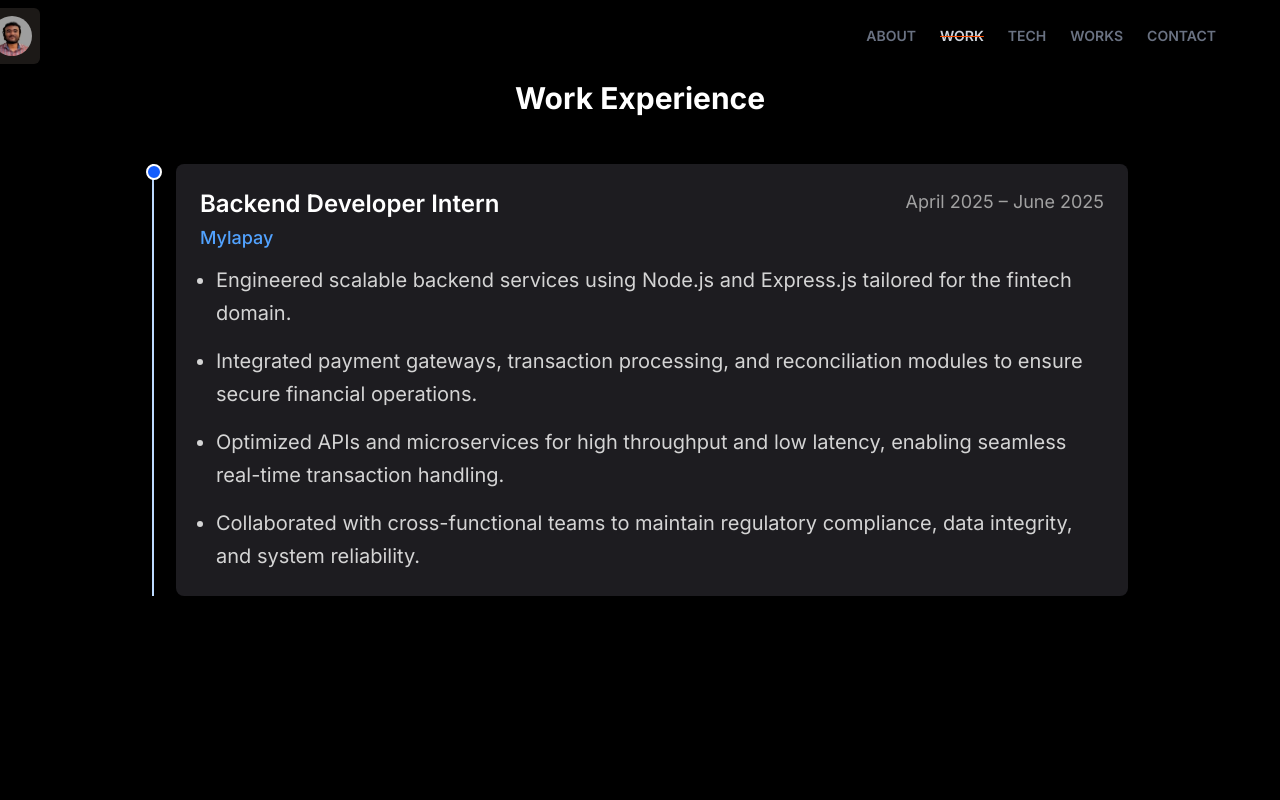
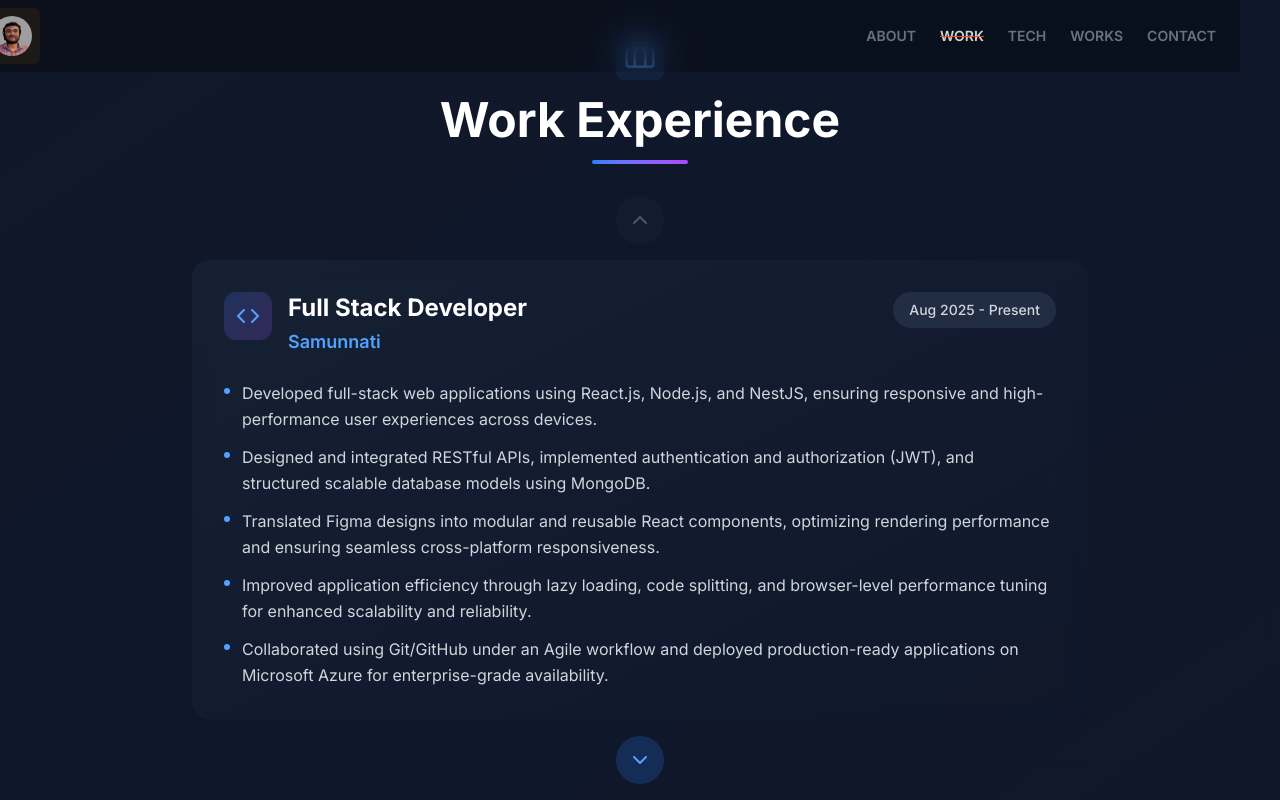
Before and after one commit to diwakarworks/My-portfolio, a Next.js app in the folder portfolio/: page /work in a window 1280 px wide. Built offline with nearby package versions, Linux system fonts and the light colour scheme.

Commit message:
Update page.tsx

```diff
--- a/portfolio/src/app/work/page.tsx
+++ b/portfolio/src/app/work/page.tsx
@@ -1,15 +1,28 @@
-// components/WorkExperience.tsx
 "use client";
-import { Server } from "lucide-react";
-
+import { Server, Code, Briefcase, ChevronDown, ChevronUp } from "lucide-react";
+import { useState } from "react";
 
 const experiences = [
+   {
+    id: 1,
+    company: "Samunnati",
+    role: "Full Stack Developer",
+    duration: "Aug 2025 - Present",
+    icon: Code,
+    description: [
+      "Developed full-stack web applications using React.js, Node.js, and NestJS, ensuring responsive and high-performance user experiences across devices.",
+      "Designed and integrated RESTful APIs, implemented authentication and authorization (JWT), and structured scalable database models using MongoDB.",
+      "Translated Figma designs into modular and reusable React components, optimizing rendering performance and ensuring seamless cross-platform responsiveness.",
+      "Improved application efficiency through lazy loading, code splitting, and browser-level performance tuning for enhanced scalability and reliability.",
+      "Collaborated using Git/GitHub under an Agile workflow and deployed production-ready applications on Microsoft Azure for enterprise-grade availability."
+    ]
+  },
   {
-    id: 1,
+    id: 2,
     company: "Mylapay",
     role: "Backend Developer Intern",
     duration: "April 2025 – June 2025",
-    icon: <Server className=" w-8 h-8 text-white" />,
+    icon: Server,
     description: [
       "Engineered scalable backend services using Node.js and Express.js tailored for the fintech domain.",
       "Integrated payment gateways, transaction processing, and reconciliation modules to ensure secure financial operations.",
@@ -19,37 +32,138 @@ const experiences = [
   },
 ];
 
-const handleClick = () => {
-  window.location.href= "https://mylapay.com"
-}
+export default function WorkExperience() {
+  const [currentIndex, setCurrentIndex] = useState(0);
 
+  const handleCompanyClick = (company: string) => {
+    if (company === "Samunnati") {
+      window.open("https://samunnati.com", "_blank");
+    }
+    else if (company="Mylapay"){
+      window.open("https://mylapay.com", "_blank")
+    }
+  };
 
+  const scrollToNext = () => {
+    if (currentIndex < experiences.length - 1) {
+      setCurrentIndex(currentIndex + 1);
+    }
+  };
 
-export default function WorkExperience() {
+  const scrollToPrevious = () => {
+    if (currentIndex > 0) {
+      setCurrentIndex(currentIndex - 1);
+    }
+  };
+
+  const currentExp = experiences[currentIndex];
+  const Icon = currentExp.icon;
+
   return (
-    <section className="bg-black overflow-y:visible py-20 min-h-screen">
-      <div className="max-w-5xl mx-auto px-6">
-        <h2 className="text-3xl text-white  text-center font-bold mb-12 ">Work Experience</h2>
-        <div className="relative  pl-6">
-          {experiences.map((exp) => (
-            <div key={exp.id} className="mb-10 relative">
-           <span className="absolute -left-6 top-0 bottom-0 w-0.5 bg-blue-200 before:content-[''] before:absolute before:-left-1.5 before:top-0 before:w-4 before:h-4 before:bg-blue-600 before:rounded-full before:border-2 before:border-white before:shadow-lg before:z-10" />
-              <div className="bg-[#1d1c20] p-6 rounded-lg border border-white/10 shadow-sm">
-                <div className="flex justify-between items-start mb-1">
-                  <h3 className="text-2xl text-white font-semibold">{exp.role}</h3>
-                  <span className="text-lg text-neutral-400">{exp.duration}</span>
+    <div className="min-h-screen bg-gradient-to-br from-gray-900 via-slate-900 to-gray-900 flex flex-col items-center justify-center px-4 sm:px-6 lg:px-8 py-8">
+      <div className="max-w-4xl w-full">
+        {/* Header */}
+        <div className="text-center mb-8">
+          <div className="inline-flex items-center justify-center p-2 bg-blue-500/10 rounded-lg mb-4">
+            <Briefcase className="w-8 h-8 text-blue-400" />
+          </div>
+          <h1 className="text-4xl md:text-5xl font-bold text-white mb-4">
+            Work Experience
+          </h1>
+          <div className="w-24 h-1 bg-gradient-to-r from-blue-500 to-purple-500 mx-auto rounded-full"></div>
+        </div>
+
+        {/* Scroll Up Button */}
+        <div className="flex justify-center mb-4">
+          <button
+            onClick={scrollToPrevious}
+            disabled={currentIndex === 0}
+            className={`p-3 rounded-full transition-all duration-300 ${
+              currentIndex === 0
+                ? "bg-slate-800/30 text-gray-600 cursor-not-allowed"
+                : "bg-blue-500/20 text-blue-400 hover:bg-blue-500/30 hover:scale-110"
+            }`}
+          >
+            <ChevronUp className="w-6 h-6" />
+          </button>
+        </div>
+
+        {/* Experience Card */}
+        <div className="relative overflow-hidden">
+          <div
+            className="transition-all duration-500 ease-in-out transform"
+            style={{ opacity: 1 }}
+          >
+            <div className="bg-gradient-to-br from-slate-800/50 to-slate-900/50 backdrop-blur-sm rounded-2xl p-6 md:p-8 border border-slate-700/50 hover:border-blue-500/50 transition-all duration-300 shadow-2xl">
+              {/* Header */}
+              <div className="flex flex-col sm:flex-row sm:items-start sm:justify-between gap-4 mb-6">
+                <div className="flex items-start gap-4">
+                  <div className="p-3 bg-gradient-to-br from-blue-500/20 to-purple-500/20 rounded-xl">
+                    <Icon className="w-6 h-6 text-blue-400" />
+                  </div>
+                  <div>
+                    <h2 className="text-2xl font-bold text-white mb-1">
+                      {currentExp.role}
+                    </h2>
+                    <button
+                      onClick={() => handleCompanyClick(currentExp.company)}
+                      className="text-blue-400 hover:text-blue-300 font-semibold text-lg transition-colors duration-200 cursor-pointer"
+                    >
+                      {currentExp.company}
+                    </button>
+                  </div>
                 </div>
-                <h4 className=" text-blue-400 font-medium text-lg mb-3 cursor-pointer"  onClick={handleClick} >{exp.company}</h4>
-                <ul className="list-disc list-outside space-y-4 pl-4 text-neutral-300 text-xl leading-relaxed">
-                  {exp.description.map((point, i) => (
-                    <li key={i}>{point}</li>
-                  ))}
-                </ul>
+                <span className="inline-flex items-center px-4 py-2 bg-slate-700/50 rounded-full text-sm text-gray-300 font-medium whitespace-nowrap">
+                  {currentExp.duration}
+                </span>
               </div>
+
+              {/* Description */}
+              <ul className="space-y-3">
+                {currentExp.description.map((point, i) => (
+                  <li
+                    key={i}
+                    className="flex items-start gap-3 text-gray-300 leading-relaxed"
+                  >
+                    <span className="mt-2 w-1.5 h-1.5 bg-blue-400 rounded-full flex-shrink-0"></span>
+                    <span className="flex-1">{point}</span>
+                  </li>
+                ))}
+              </ul>
             </div>
+          </div>
+        </div>
+
+        {/* Scroll Down Button */}
+        <div className="flex justify-center mt-4">
+          <button
+            onClick={scrollToNext}
+            disabled={currentIndex === experiences.length - 1}
+            className={`p-3 rounded-full transition-all duration-300 ${
+              currentIndex === experiences.length - 1
+                ? "bg-slate-800/30 text-gray-600 cursor-not-allowed"
+                : "bg-blue-500/20 text-blue-400 hover:bg-blue-500/30 hover:scale-110"
+            }`}
+          >
+            <ChevronDown className="w-6 h-6" />
+          </button>
+        </div>
+
+        {/* Progress Indicator */}
+        <div className="flex justify-center gap-2 mt-6">
+          {experiences.map((_, index) => (
+            <button
+              key={index}
+              onClick={() => setCurrentIndex(index)}
+              className={`transition-all duration-300 rounded-full ${
+                index === currentIndex
+                  ? "w-8 h-2 bg-blue-500"
+                  : "w-2 h-2 bg-slate-600 hover:bg-slate-500"
+              }`}
+            />
           ))}
         </div>
       </div>
-    </section>
+    </div>
   );
 }
```
